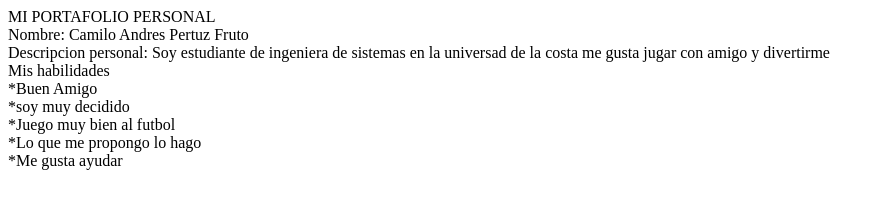
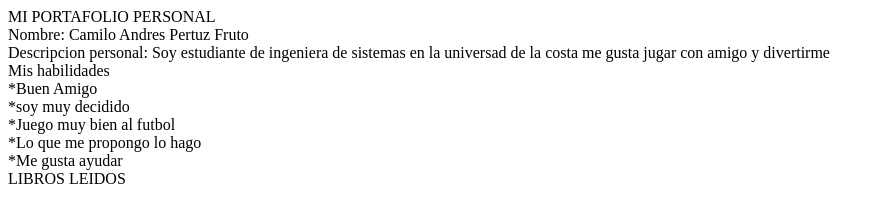
Before and after one commit to camilopertuz1/portafolioPersonal, a plain HTML site: page index.html in a window 1280 px wide. Shown: the whole page, without its empty margins (0-884 px from the left). Drawn offline with Linux system fonts and the light colour scheme.

Commit message:
decimo commit

```diff
--- a/index.html
+++ b/index.html
@@ -18,5 +18,8 @@
     <div>*Lo que me propongo lo hago</div>
     <div>*Me gusta ayudar</div>
 
+    <div>LIBROS LEIDOS</div>
+
+
 </body>
 </html>
```
